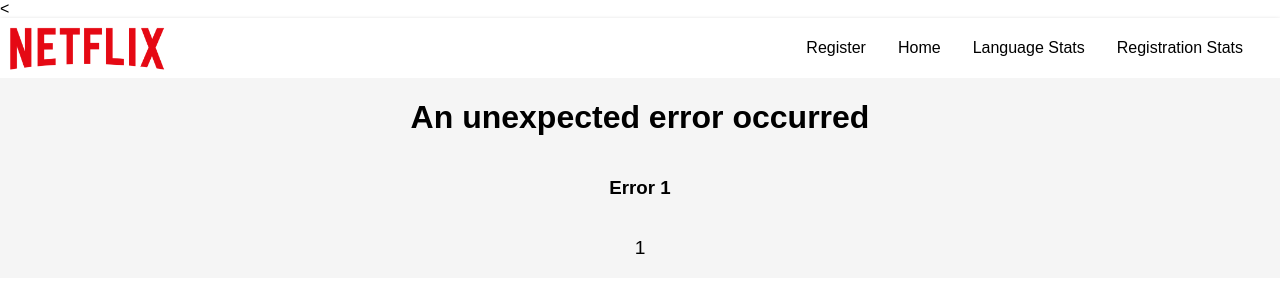
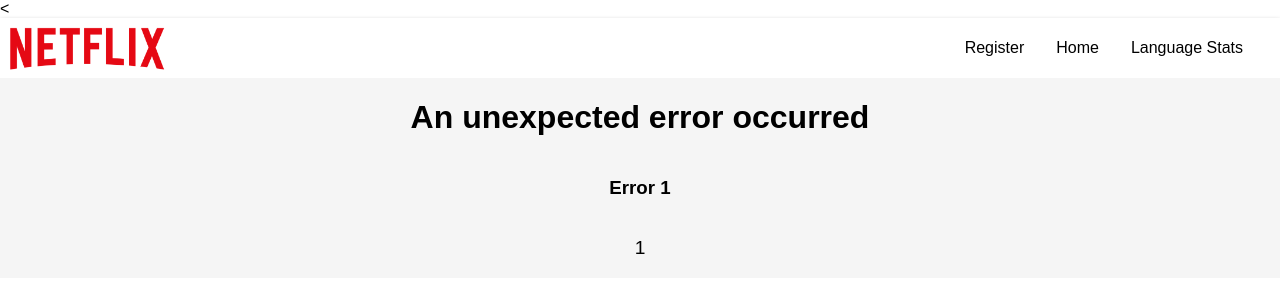
Before and after one commit to BohdanZakusylo/API-client, a Django app: page /error/1/1 in a window 1280 px wide. Shown: the top 300 px of the page. Run offline with Django 5.2, Linux system fonts and the light colour scheme; parts of the project's set-up code (start-up, migrations or seed data) failed here and were passed over.

Commit message:
minor bug fix

```diff
--- a/netflix_ui/templates/header.html
+++ b/netflix_ui/templates/header.html
@@ -8,5 +8,5 @@
     <a href="{% url 'login' %}">Register</a>
     <a href="{% url 'index' %}">Home</a>
     <a href="{% url 'stats' %}">Language Stats</a>
-    <a href="{% url 'registration-info' %}">Registration Stats</a>
+
 </div>
--- a/netflix_ui/views.py
+++ b/netflix_ui/views.py
@@ -16,7 +16,7 @@
 
 API_SERVER = os.getenv("API_SERVER")
 headers = {
-    "Content-Type": "application/json"
+    "accept": "application/json"
 }
 if not API_SERVER:
     raise EnvironmentError("no API_SERVER defined in .env")
@@ -79,14 +79,16 @@
             age = form.cleaned_data['age']
             headers={"Content-Type": "application/json"}
             data = {
+                "email": email,
+                "password": password,
                 "username": username,
-                "password": password,
-                "email": email,
                 "age": age
             }
             response = requests.post(API_SERVER + '/registration', headers=headers, json=data)
+            print(f"{response.text}")
             response_data = response.json()
-            request.session['registration_data'] = response_data
+            print(f"reponse data kdsklsf{response_data}")
+            request.session['registration_data'] = response_data["token"]
             registration_data = request.session.get('registration_data')
             return render(request, 'registration.html', {'token': response_data})
 
```
Also changed, not shown: README.md, 1 other file.
